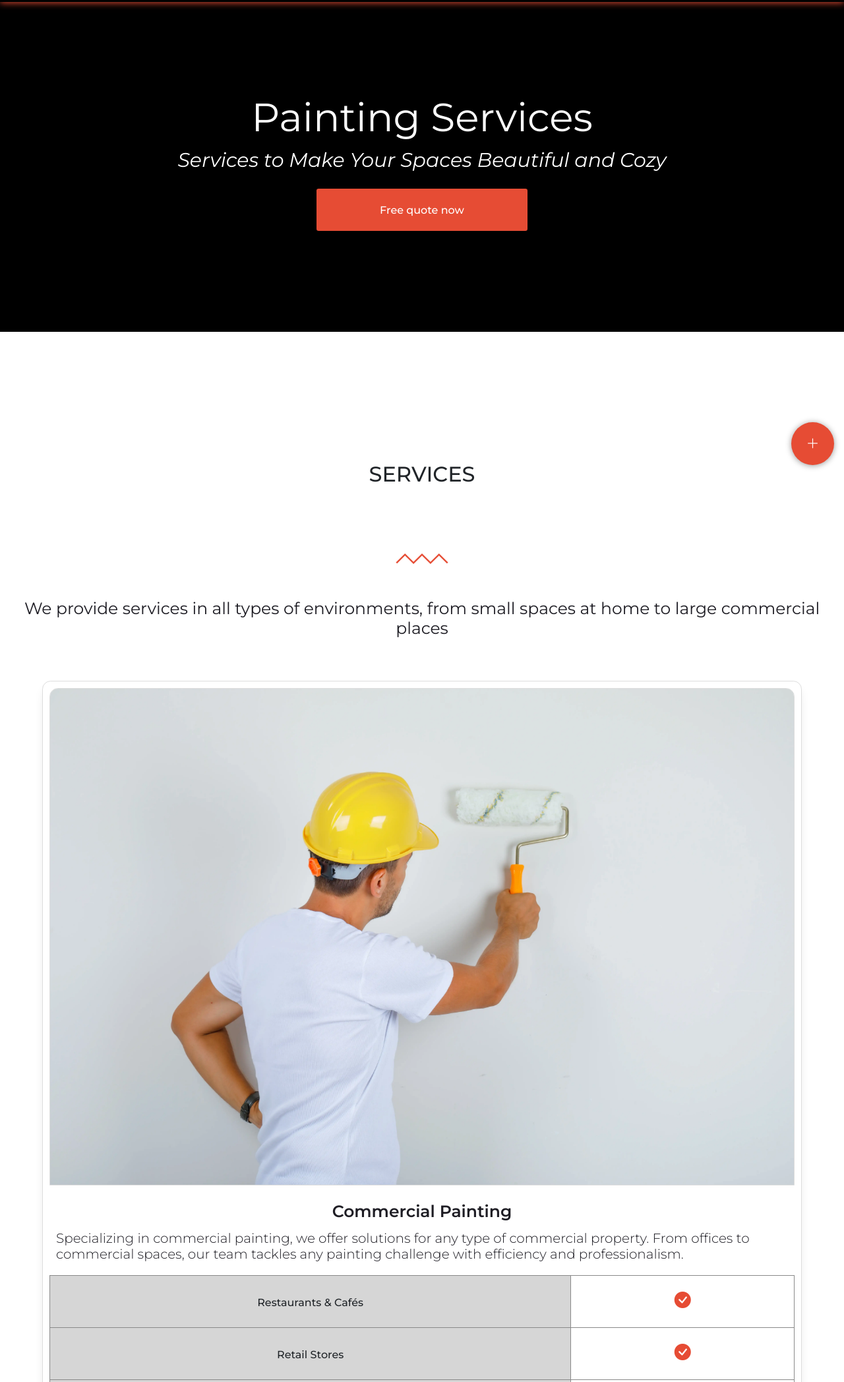
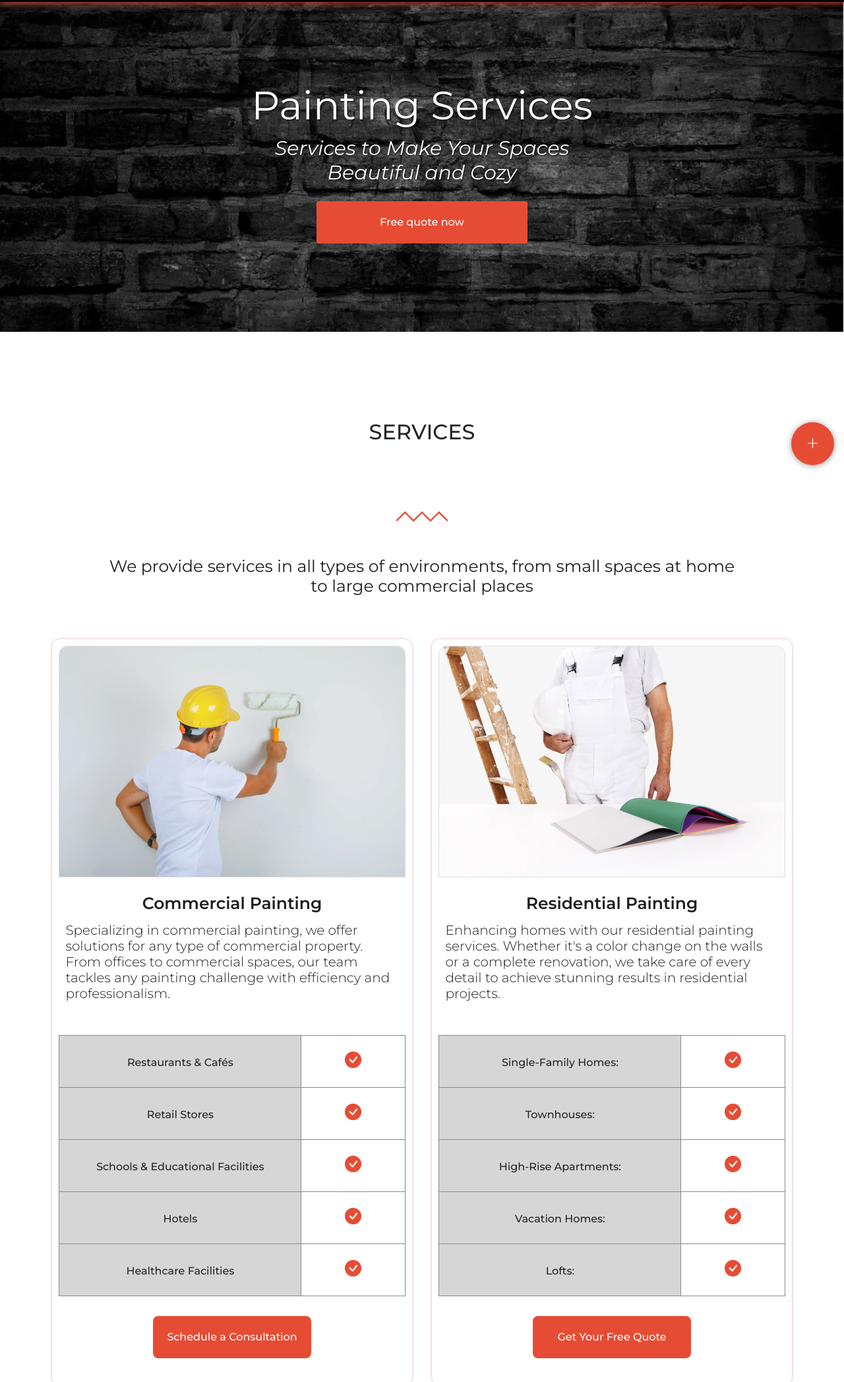
Before and after one commit to JotaJotaM1/adrian_page, a website: page services.html in a window 1280 px wide. Shown: the part 80-2175 px from the top of the page at 66% size. Drawn offline with nearby package versions, Linux system fonts and the light colour scheme.

Commit message:
Unused images were deleted, and the media query 1023 for services is finished

```diff
--- a/css/services.css
+++ b/css/services.css
@@ -32,6 +32,10 @@ main {
     padding: 15px;
     color: var(--whiteGeneral);
     background-color: black;
+    background-image: url(../img/ladrillos.webp);
+    background-repeat: no-repeat;
+    background-position: center;
+    background-size: cover;
 }
 
 .titleH1Ser {
@@ -104,7 +108,7 @@ main {
     border: 1px solid rgb(221, 221, 221);
     border-radius: 0.8rem;
     padding: 10px;
-    box-shadow: 0px 10px 15px -3px rgba(0, 0, 0, 0.1);
+    box-shadow: 0px 0px 9px -5px #E64C34;
 }
 
 .containImg {
@@ -140,7 +144,8 @@ main {
     color: var(--blackText);
     font-weight: 300;
 }
-.containerTableSer{
+
+.containerTableSer {
     width: 100%;
 }
 
@@ -202,7 +207,7 @@ main {
     border: 4px solid var(--orangeGeneral);
 }
 
-.containImgH2Faq{
+.containImgH2Faq {
     padding: 60px 0 30px;
 }
 
@@ -217,8 +222,8 @@ main {
 
 .accordion {
     --bs-accordion-btn-bg: var(--orangeGeneral);
-    --bs-accordion-active-bg:black;
-    --bs-accordion-active-color:white;
+    --bs-accordion-active-bg: black;
+    --bs-accordion-active-color: white;
     --bs-accordion-bg: white;
     --bs-accordion-btn-color: #ffff;
     --bs-accordion-color: black;
@@ -226,16 +231,64 @@ main {
 
 }
 
-@media screen and (min-width: 768px){
-    .sectionOneSer, .containSer{
+@media screen and (min-width: 768px) {
+
+    .sectionOneSer,
+    .containSer {
         display: flex;
         flex-direction: column;
         justify-content: center;
         align-items: center;
     }
 
-    .titleH1Ser, .titleH2ser{
+    .titleH1Ser,
+    .titleH2ser {
         text-align: center;
         padding: 5px 109px;
     }
 }
+
+@media screen and (min-width: 1024px) {
+
+    .titleH1Ser,
+    .titleH2ser {
+        text-align: center;
+        padding: 5px 14%;
+    }
+
+    .sectionCardSer {
+        display: flex;
+        justify-content: center;
+        align-items: center;
+    }
+
+    .containFatherCardSer {
+        width: 45%;
+    }
+
+    .containImgH2Faq {
+        padding: 50px 0 30px;
+    }
+
+    .containCardSer {
+        width: 95%;
+    }
+
+    .textH2Info {
+        height: 151px;
+    }
+
+    .titleServis {
+        padding: 10% 8px 5%;
+    }
+
+    .textServis {
+        padding: 0px 150px 50px;
+    }
+
+    .p-2 {
+        padding: 0.5rem 10rem 3rem !important;
+    }
+
+
+}
--- a/services.html
+++ b/services.html
@@ -65,7 +65,7 @@
             <p class="textServis">We provide services in all types of environments, from small spaces at home to
                 large commercial places</p>
         </div>
-        <section>
+        <section class="sectionCardSer">
             <div class="containFatherCardSer">
                 <div class="containCardSer">
                     <picture class="containImgSer">
@@ -150,7 +150,7 @@
         </section>
 
 
-        <section>
+        <section class="sectionAccordion">
             <div class="containImgH2Faq">
                 <img class="rowZigzagSer" src="./img/zigzag-green.svg" alt="rowZigzagAboutUs">
                 <h2 class="titleH2Faq">F.A.Q.</h2>
```
Also changed, not shown: img/4.webp (deleted), img/home-painter-slider-1 (1).jpg (deleted), img/ladrillos.webp (added), img/services_exterrior8.jpg (deleted), img/silder4.jpg (deleted).
